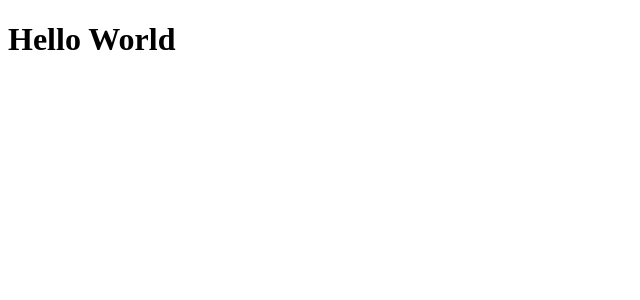
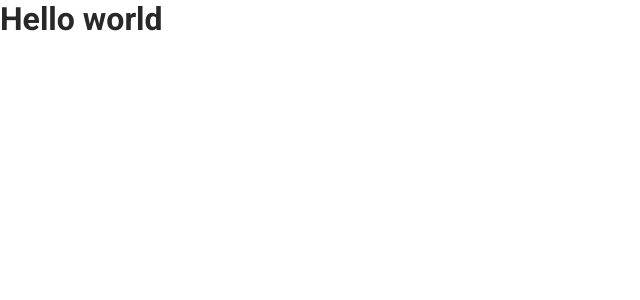
Before and after one commit to decoder-file/huron-web, a React (Create React App) app: page / in a window 1280 px wide. Shown: the top 300 px of the page, without its empty margins (0-640 px from the left). Built offline with nearby package versions, Linux system fonts and the light colour scheme.

Commit message:
feat: configuring styles

```diff
--- a/package.json
+++ b/package.json
@@ -13,6 +13,7 @@
     "react": "^18.2.0",
     "react-dom": "^18.2.0",
     "react-scripts": "5.0.1",
+    "styled-components": "^5.3.6",
     "typescript": "^4.8.4",
     "web-vitals": "^2.1.4"
   },
@@ -43,6 +44,7 @@
   },
   "devDependencies": {
     "@rocketseat/eslint-config": "^1.1.3",
+    "@types/styled-components": "^5.1.26",
     "eslint": "^8.25.0"
   }
 }
--- a/public/index.html
+++ b/public/index.html
@@ -3,6 +3,15 @@
   <head>
     <meta charset="utf-8" />
     <link rel="icon" href="%PUBLIC_URL%/favicon.ico" />
+
+    <link rel="preconnect" href="https://fonts.googleapis.com">
+    <link rel="preconnect" href="https://fonts.gstatic.com" crossorigin>
+    <link href="https://fonts.googleapis.com/css2?family=Roboto:wght@400;500;700&display=swap" rel="stylesheet">
+
+    <link rel="preconnect" href="https://fonts.googleapis.com">
+    <link rel="preconnect" href="https://fonts.gstatic.com" crossorigin>
+    <link href="https://fonts.googleapis.com/css2?family=Poppins:wght@400;500;600;700&display=swap" rel="stylesheet">
+
     <meta name="viewport" content="width=device-width, initial-scale=1" />
     <meta name="theme-color" content="#000000" />
     <meta
@@ -10,34 +19,11 @@
       content="Web site created using create-react-app"
     />
     <link rel="apple-touch-icon" href="%PUBLIC_URL%/logo192.png" />
-    <!--
-      manifest.json provides metadata used when your web app is installed on a
-      user's mobile device or desktop. See https://developers.google.com/web/fundamentals/web-app-manifest/
-    -->
     <link rel="manifest" href="%PUBLIC_URL%/manifest.json" />
-    <!--
-      Notice the use of %PUBLIC_URL% in the tags above.
-      It will be replaced with the URL of the `public` folder during the build.
-      Only files inside the `public` folder can be referenced from the HTML.
-
-      Unlike "/favicon.ico" or "favicon.ico", "%PUBLIC_URL%/favicon.ico" will
-      work correctly both with client-side routing and a non-root public URL.
-      Learn how to configure a non-root public URL by running `npm run build`.
-    -->
     <title>Huron</title>
   </head>
   <body>
     <noscript>You need to enable JavaScript to run this app.</noscript>
     <div id="root"></div>
-    <!--
-      This HTML file is a template.
-      If you open it directly in the browser, you will see an empty page.
-
-      You can add webfonts, meta tags, or analytics to this file.
-      The build step will place the bundled scripts into the <body> tag.
-
-      To begin the development, run `npm start` or `yarn start`.
-      To create a production bundle, use `npm run build` or `yarn build`.
-    -->
   </body>
 </html>
--- a/src/App.tsx
+++ b/src/App.tsx
@@ -1,8 +1,16 @@
+import { ThemeProvider } from 'styled-components'
+
+import { defaultTheme } from './styles/themes/default'
+
+import { GlobalStyle } from './styles/global'
+
 function App() {
   return (
-    <div>
-      <h1>Hello World</h1>
-    </div>
+    <ThemeProvider theme={defaultTheme}>
+      <h1>Hello world</h1>
+
+      <GlobalStyle />
+    </ThemeProvider>
   )
 }
 
--- /dev/null
+++ b/src/styles/global.ts
@@ -0,0 +1,24 @@
+import { createGlobalStyle } from 'styled-components'
+
+export const GlobalStyle = createGlobalStyle`
+    * {
+        margin: 0;
+        padding: 0;
+        box-sizing: border-box
+    }
+    :focus {
+        outline: 0;
+        box-shadow: 0 0 0 2px ${(props) => props.theme['blue-400']};
+    }
+    body {
+        background: ${(props) => props.theme['white-300']};
+        color: ${(props) => props.theme['black-400']};
+        -webkit-font-smoothing: antialiased;
+        font-family: 'Roboto', sans-serif;
+    }
+    border-style, input-security, textarea, button {
+        font-family: 'Roboto', sans-serif;
+        font-weight: 400;
+        font-size: 1rem
+    }
+`
--- /dev/null
+++ b/src/styles/themes/default.ts
@@ -0,0 +1,37 @@
+export const defaultTheme = {
+  'white-100': '#F1F1F1',
+  'white-200': '#F6F6F6',
+  'white-300': '#FFFFFF',
+
+  'black-100': '#BDBDBD',
+  'black-200': '#828282',
+  'black-300': '#333333',
+  'black-400': '#282828',
+
+  'yellow-100': '#F1E27D',
+  'yellow-200': '#F3D76A',
+  'yellow-300': '#F8D930',
+  'yellow-400': '#EACB22',
+  'yellow-500': '#CDB517',
+
+  'light-green-100': '#C8FFED',
+  'light-green-200': '#8CFDD7',
+  'light-green-300': '#44F9BD',
+  'light-green-400': '#2DFCB7',
+  'light-green-500': '#21E0A1',
+
+  'blue-100': '#B7D5F8',
+  'blue-200': '#77B6FF',
+  'blue-300': '#56A4FF',
+  'blue-400': '#1D84FD',
+
+  'green-100': '#7dffed',
+  'green-200': '#72e6f0',
+  'green-300': '#69d4de',
+  'green-400': '#60c2cb',
+  'green-500': '#58b1b9',
+
+  'red-100': '#FF5A5A',
+  'red-500': '#AB222E',
+  'red-700': '#7A1921',
+}
```
Also changed, not shown: src/@types/styled.d.ts (added, +8 -0 lines), 1 other file (tests, documents, lock files or other folders).
